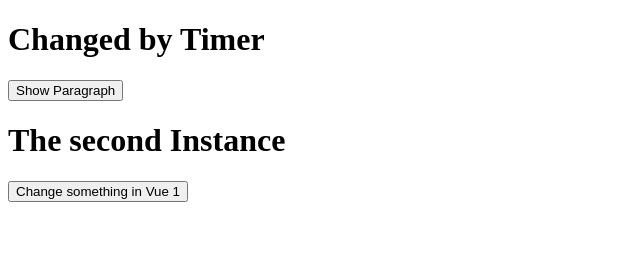
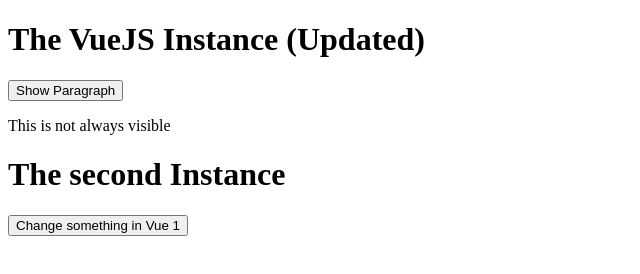
Before and after one commit to emreyeprem/WonderfulQuoteApp-Vue.js, a plain HTML site: page index.html in a window 1280 px wide. Shown: the whole page, without its empty margins (0-640 px from the left). Drawn offline with nearby package versions, Linux system fonts and the light colour scheme.

Commit message:
properties

```diff
--- a/index.html
+++ b/index.html
@@ -56,6 +56,7 @@
     // ======== Independent from INSTANCES JS Code ========
        setTimeout(function(){
          vm1.title = 'Changed by Timer';
+         vm1.show()
        }, 3000);
 
   // ==================== New Instance =====================
```
